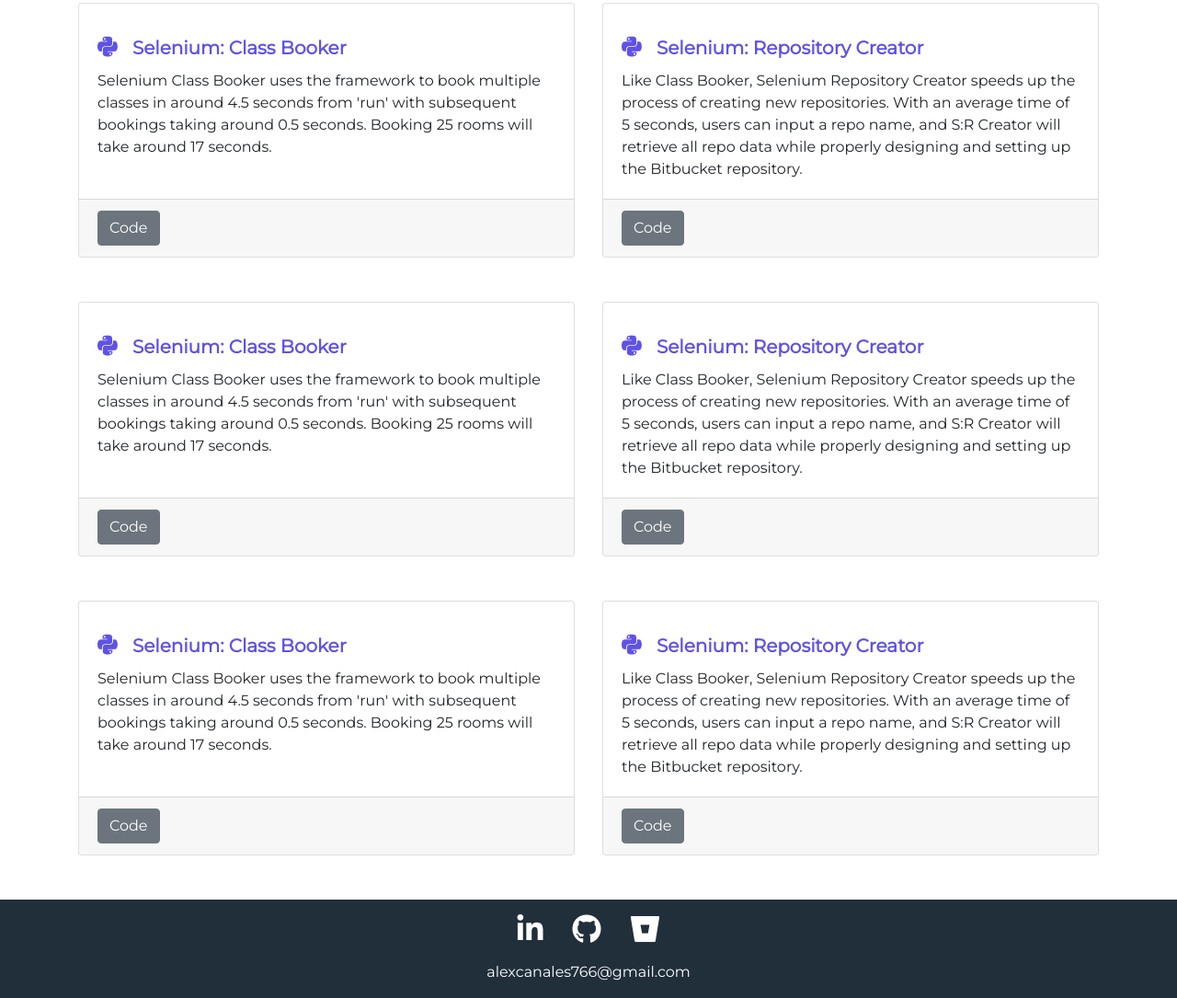
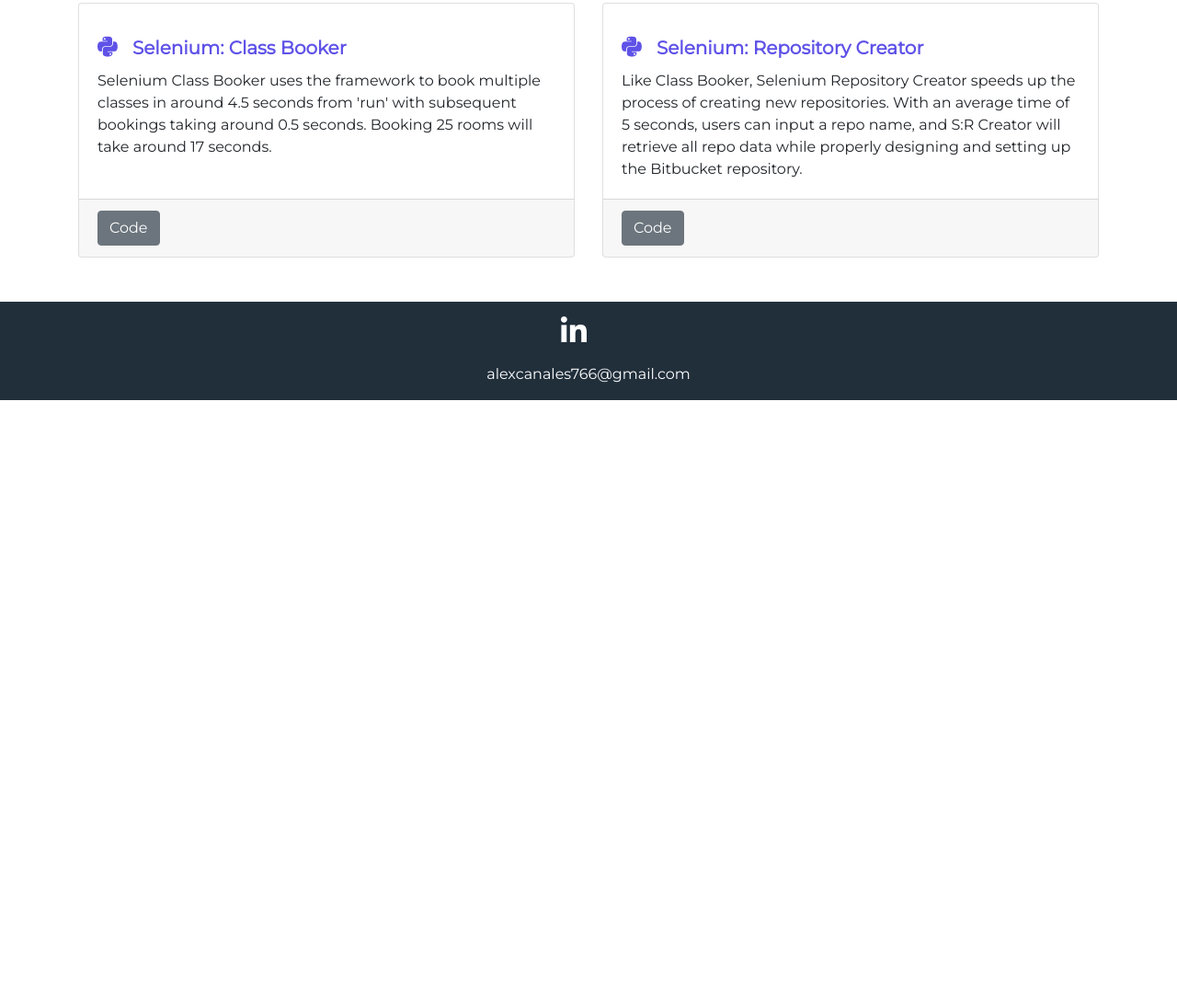
Before and after one commit to alexcanaleal/mainportfolio, a plain HTML site: page python.html in a window 1280 px wide. Shown: the part 412-1497 px from the top of the page at 92% size. After the commit the page ends 847 px from the top, so only its background shows below. Drawn offline with nearby package versions, Linux system fonts and the light colour scheme.

Commit message:
Added Bitbucket

```diff
--- a/python.html
+++ b/python.html
@@ -109,82 +109,14 @@
     </div>
   </div>
 
-  <div class="container my-5">
-    <div class="card-deck">
-      <div class="card">
-        <div class="card-body">
-          <h5 class="card-title mt-3"><i class="fab fa-python mr-3 fa-lg" aria-hidden="true"></i>Selenium: Class Booker
-          </h5>
-          <p class="card-text">
-            Selenium Class Booker uses the framework to book multiple classes in
-            around 4.5 seconds from 'run' with subsequent bookings taking around 0.5 seconds. Booking 25
-            rooms will take around 17 seconds.</p>
-        </div>
-        <div class="card-footer">
-          <a href="#" class="btn btn-secondary">Code</a>
-        </div>
-      </div>
-
-      <div class="card">
-        <div class="card-body">
-          <h5 class="card-title mt-3"><i class="fab fa-python mr-3 fa-lg" aria-hidden="true"></i>Selenium: Repository
-            Creator</h5>
-          <p class="card-text">Like Class Booker, Selenium Repository Creator speeds up the process of
-            creating new repositories. With an average time of 5 seconds, users can input a repo name, and
-            S:R Creator will retrieve all repo data while properly designing and setting up the Bitbucket
-            repository. </p>
-        </div>
-        <div class="card-footer">
-          <a href="#" class="btn btn-secondary">Code</a>
-        </div>
-      </div>
-    </div>
-  </div>
-
-  <div class="container my-5">
-    <div class="card-deck">
-      <div class="card">
-        <div class="card-body">
-          <h5 class="card-title mt-3"><i class="fab fa-python mr-3 fa-lg" aria-hidden="true"></i>Selenium: Class Booker
-          </h5>
-          <p class="card-text">
-            Selenium Class Booker uses the framework to book multiple classes in
-            around 4.5 seconds from 'run' with subsequent bookings taking around 0.5 seconds. Booking 25
-            rooms will take around 17 seconds.</p>
-        </div>
-        <div class="card-footer">
-          <a href="#" class="btn btn-secondary">Code</a>
-        </div>
-      </div>
-
-      <div class="card">
-        <div class="card-body">
-          <h5 class="card-title mt-3"><i class="fab fa-python mr-3 fa-lg" aria-hidden="true"></i>Selenium: Repository
-            Creator</h5>
-          <p class="card-text">Like Class Booker, Selenium Repository Creator speeds up the process of
-            creating new repositories. With an average time of 5 seconds, users can input a repo name, and
-            S:R Creator will retrieve all repo data while properly designing and setting up the Bitbucket
-            repository. </p>
-        </div>
-        <div class="card-footer">
-          <a href="#" class="btn btn-secondary">Code</a>
-        </div>
-      </div>
-    </div>
-  </div>
-
-
-
-
-
 
   <footer>
     <div class="item-col dark-bg text-white">
       <div class="item-row">
         <a class="special-icons" href="https://www.linkedin.com/in/alex-canales" target="_blank"><i
             class="fa fa-linkedin fa-2x"> </i></a>
-        <i class="fa fa-github fa-2x"> </i>
-        <i class="fa fa-bitbucket fa-2x"> </i>
+
+        <a class="special-icons" href="https://bitbucket.org/Canaleal/" target="_blank"<i class="fa fa-bitbucket fa-2x"> </i>
       </div>
       <p>alexcanales766@gmail.com</p>
     </div>
```
Also changed, not shown: index.html (+4 -3 lines), portfolio.html (+9 -8 lines).
